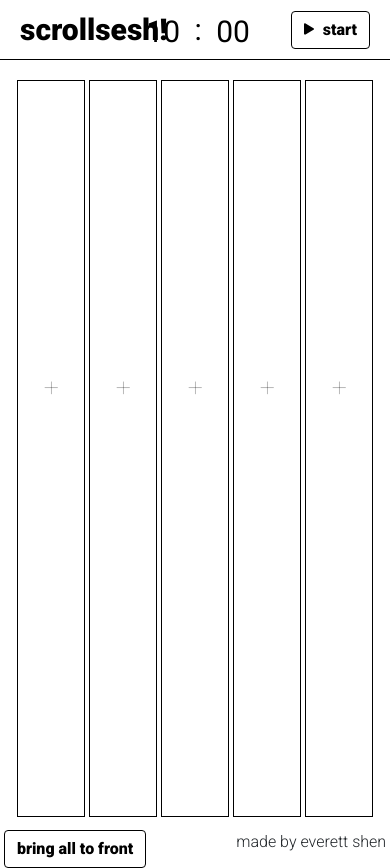
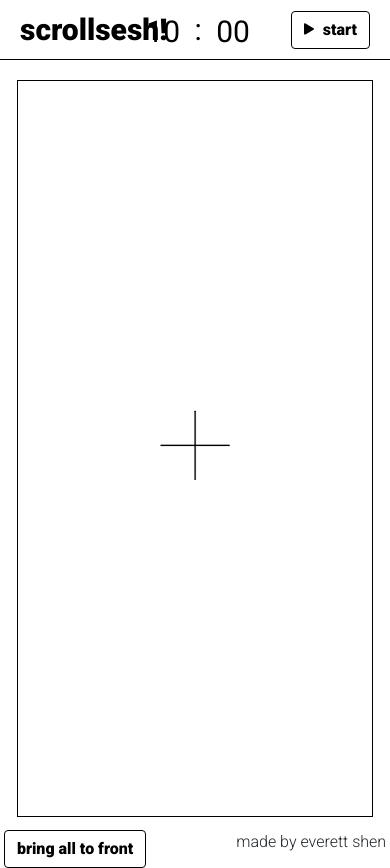
Before and after one commit to Everett-Shen/ScrollSesh, a Vue app: page / in a window 390 px wide. Built offline with nearby package versions, Linux system fonts and the light colour scheme.

Commit message:
made panes responsive to window resizing

```diff
--- a/package.json
+++ b/package.json
@@ -36,7 +36,9 @@
       "node": false
     },
     "extends": [
-      "plugin:vue/essential"
+      "plugin:vue/essential",
+      "eslint:recommended",
+      "@vue/prettier"
     ],
     "parserOptions": {
       "parser": "babel-eslint"
--- a/src/App.vue
+++ b/src/App.vue
@@ -1,39 +1,54 @@
 <template>
   <div id="app" :class="{ gradient: playing }">
     <NavBar @update="update"></NavBar>
-    <Main class="main" ></Main>
+    <Main class="main" :windowNumber="windowNumber"></Main>
   </div>
 </template>
 
 <script>
 import NavBar from "./components/NavBar.vue";
 import Main from "./components/Main";
-import Store from "./store/index"
+import Store from "./store/index";
 export default {
   name: "App",
   components: {
     NavBar,
     Main
   },
-
+  created() {
+    window.addEventListener("resize", this.onResize);
+  },
+  destroyed() {
+    window.removeEventListener("resize", this.onResize);
+  },
+  mounted() {
+    this.onResize();
+  },
   data() {
     return {
-      playing: false
+      playing: false,
+      windowNumber: 1
     };
   },
   computed: {
     paneNumber() {
       return Store.state.windows.length;
     },
-
+    minWidth() {
+      return Store.state.minWidth;
+    },
     panes() {
-      return Store.state.windows
+      return Store.state.windows;
     }
   },
   methods: {
     update() {
       if (this.paneNumber == 0) this.playing = false;
       else this.playing = true;
+    },
+    onResize() {
+      this.windowNumber = Math.floor(window.innerWidth / this.minWidth);
+      if (this.windowNumber == 0) this.windowNumber = 1;
     }
   },
   watch: {
@@ -41,6 +56,7 @@ export default {
       if (this.paneNumber == 0) this.playing = false;
       else this.playing = true;
     }
+
     // openPanes() {
     //   if (this.openPanes == 0) this.playing = false;
     //   else this.playing = true;
--- a/src/components/Main.vue
+++ b/src/components/Main.vue
@@ -1,11 +1,7 @@
 <template>
   <div class="main">
     <div class="container">
-      <Pane class="pane"></Pane>
-      <Pane class="pane"></Pane>
-      <Pane class="pane"></Pane>
-      <Pane class="pane"></Pane>
-      <Pane class="pane"></Pane>
+      <Pane v-for="i in windowNumber" :key="i" class="pane"></Pane>
     </div>
     <b-button
       variant="outline-dark"
@@ -24,6 +20,12 @@ export default {
   name: "Main",
   components: {
     Pane
+  },
+  props: {
+    windowNumber: {
+      type: Number,
+      default: 1
+    }
   },
   methods: {
     bringAllToFront() {
--- a/src/components/NavBar.vue
+++ b/src/components/NavBar.vue
@@ -52,7 +52,6 @@ export default {
           let height = pane.scrollHeight - 60;
           let width =
             pane.scrollWidth - (window.outerWidth - window.innerWidth);
-          let position = this.offset(pane)
           let left = this.offset(pane).left;
           let top = this.offset(pane).top;
           let args =
@@ -66,12 +65,12 @@ export default {
             top +
             ",resizable=no, toolbar=no,menubar=no,location=no,directories=no,status=no,titlebar=no";
           Store.commit("addWindow", window.open(url, url, args));
-          this.$emit("update")
+          this.$emit("update");
         }
       } else {
         this.$refs.timer.reset();
         Store.commit("closeWindows");
-        this.$emit("update")
+        this.$emit("update");
       }
     },
     offset(el) {
--- a/src/components/Pane.vue
+++ b/src/components/Pane.vue
@@ -49,14 +49,14 @@ export default {
         ",top=" +
         top +
         ",resizable=no, toolbar=no,menubar=no,location=no,directories=no,status=no,titlebar=no";
-      let newWin = window.open(url, url, args)
+      let newWin = window.open(url, url, args);
 
       var loop = setInterval(function() {
-          if(newWin.closed) {
-              clearInterval(loop);
-              Store.commit("removeWindow", newWin)
-          }
-        }, 500);
+        if (newWin.closed) {
+          clearInterval(loop);
+          Store.commit("removeWindow", newWin);
+        }
+      }, 500);
       Store.commit("addWindow", newWin);
     },
     offset(el) {
@@ -71,8 +71,8 @@ export default {
           window.screenX +
           (window.outerWidth - window.innerWidth) -
           10
-      }
-    },
+      };
+    }
   }
 };
 </script>
@@ -80,7 +80,7 @@ export default {
 <style scoped>
 .pane {
   height: 97%;
-  width: 19%;
+  width: 100%;
   /* margin: auto; */
   border: 1px solid black;
   position: relative;
--- a/src/store/index.js
+++ b/src/store/index.js
@@ -5,7 +5,8 @@ Vue.use(Vuex);
 
 export default new Vuex.Store({
   state: {
-    windows: []
+    windows: [],
+    minWidth: 450
   },
   mutations: {
     addWindow(state, val) {
@@ -21,7 +22,7 @@ export default new Vuex.Store({
       for (let i = 0; i < state.windows.length; i++) {
         if (state.windows[i] == window) {
           state.windows.splice(i, 1);
-          break
+          break;
         }
       }
     }
```
Lines whose indentation alone changed are shown as unchanged.
